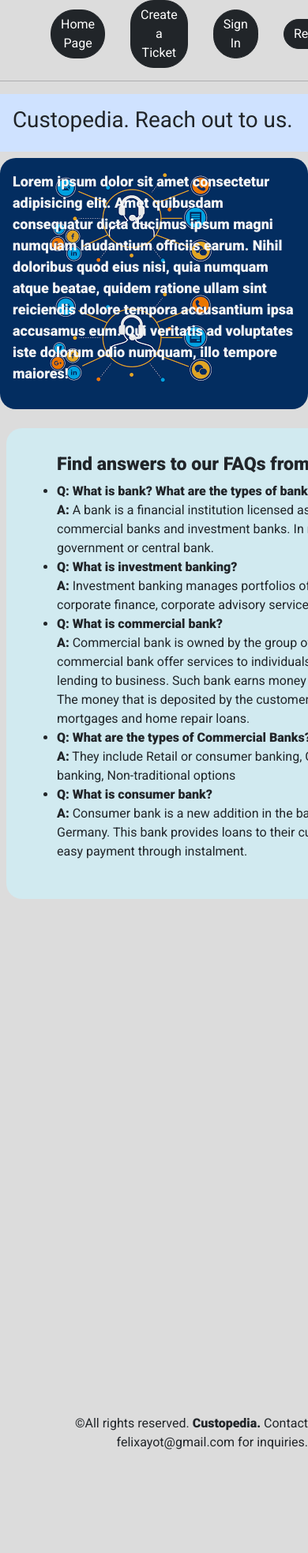
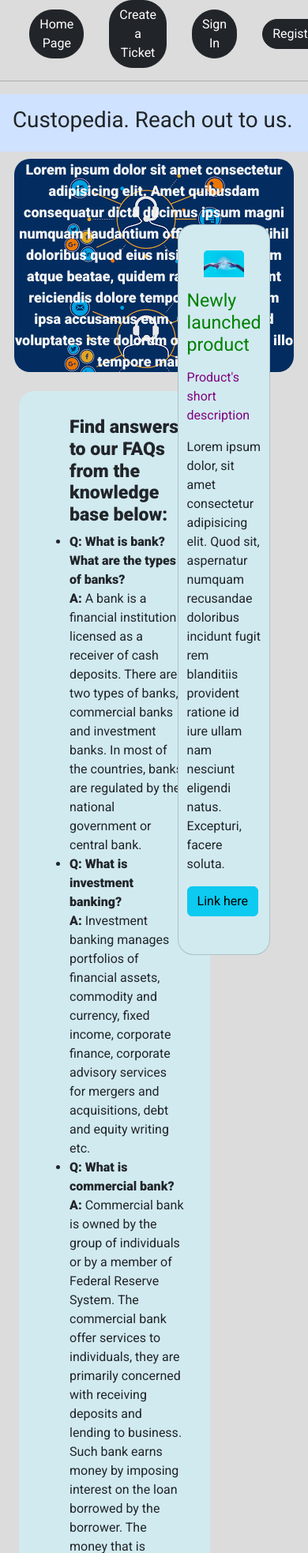
Before and after one commit to felixayot/custopedia, a Flask app: page / in a window 390 px wide; the page is wider, and only the part inside the window is pictured. Shown: the part 68-2034 px from the top of that part at 79% size. Before the commit the page ends 1903 px from the top of that part, so only its background shows below. Run offline with Flask 3, Linux system fonts and the light colour scheme.

Commit message:
Modify styles to be responsive in different devices

```diff
--- a/app/static/styles/main.css
+++ b/app/static/styles/main.css
@@ -9,28 +9,51 @@ strong {
   font-weight: bold;
 }
 
+.home-bg {
+  background-image: url("../images/cs_support.png");
+  font-size: 18px;
+  align-items: center;
+  justify-content: center;
+  text-align: center;
+  border-radius: 20px;
+  font-weight: bold;
+  margin: 0.5em 1em;
+}
+
 .card {
-  width: 425px;
-  height: 100%;
-  display: flex;
+  width: 30vw;
+  /*height: 100%;*/
+  /*display: flex;*/
+  position: absolute;
   align-items: center;
-  margin-left: 57em;
-  margin-right: 1em;
   float: left;
   padding: 2em;
   background-color: #d1eaf0;
   border-radius: 20px;
   overflow: hidden;
-  top: 50%;
-  left: 0;
-  transform: translate(-1%, -102%);
+  top: 22em;
+  right: 3em;
+}
+
+@media only screen and (max-width: 380px) {
+  /* For mobile phones: */
+  .card {
+    width: 100%;
+  }
+}
+
+@media only screen and (max-width: 380px) {
+  /* For Desktop: */
+  .frame {
+    width: 100%;
+  }
 }
 
 .frame {
   position: relative;
-  width: 850px;
+  width: 62vw;
   height: 100%;
-  margin: 1.5em 2em 2em 0.5em;
+  margin: 1.5em 2em 2em 1.5em;
   padding: 2em;
   background-color: #d1eaf0;
   border-radius: 20px;
@@ -39,7 +62,7 @@ strong {
 
 .ulist {
   display: flex;
-  justify-content: space-between;
+  justify-content: center;
   align-items: center;
 }
 
@@ -71,6 +94,7 @@ html {
   padding: 0;
   box-sizing: border-box;
   transition: var(--transition);
+  /*border: 1px solid red; Boxes an element with solid red lines*/
 }
 
 .ulist li {
--- a/app/templates/base.html
+++ b/app/templates/base.html
@@ -112,10 +112,10 @@
       crossorigin="anonymous"
     ></script>
   </body>
-  <footer>
+  <!--<footer>
     <p style="text-align: right">
       &copy;All rights reserved. <b>Custopedia.</b> Contact felixayot@gmail.com
       for inquiries.
     </p>
-  </footer>
+  </footer>-->
 </html>
--- a/app/templates/home.html
+++ b/app/templates/home.html
@@ -2,7 +2,7 @@
   <div class="p-3 mb-2 bg-primary-subtle text-emphasis-primary">
     <h1>Custopedia. Reach out to us.</h1>
   </div>
-  <div class="p-3 mb-2 bg-dark-subtle" style="background-image: url(../static/images/cs_support.png); font-size: 18px; border-radius: 20px; font-weight: bold;">
+  <div class="home-bg">
     <p style="color: whitesmoke;">Lorem ipsum dolor sit amet consectetur adipisicing elit. Amet quibusdam
       consequatur dicta ducimus ipsum magni numquam laudantium officiis earum.
       Nihil doloribus quod eius nisi, quia numquam atque beatae, quidem ratione
```
